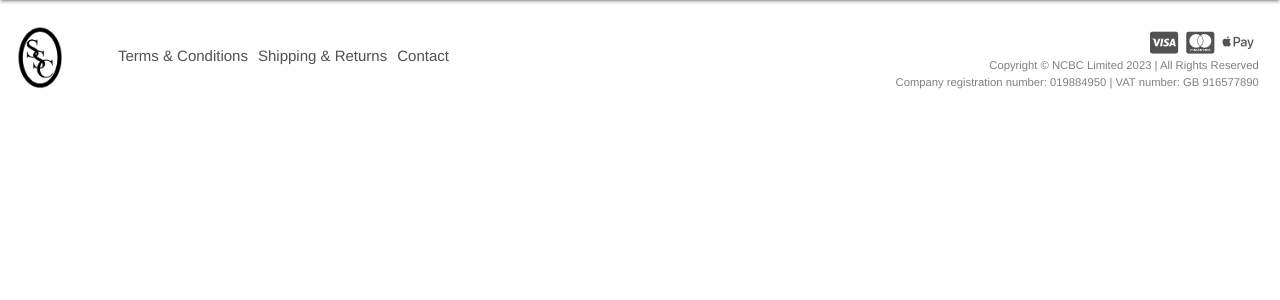
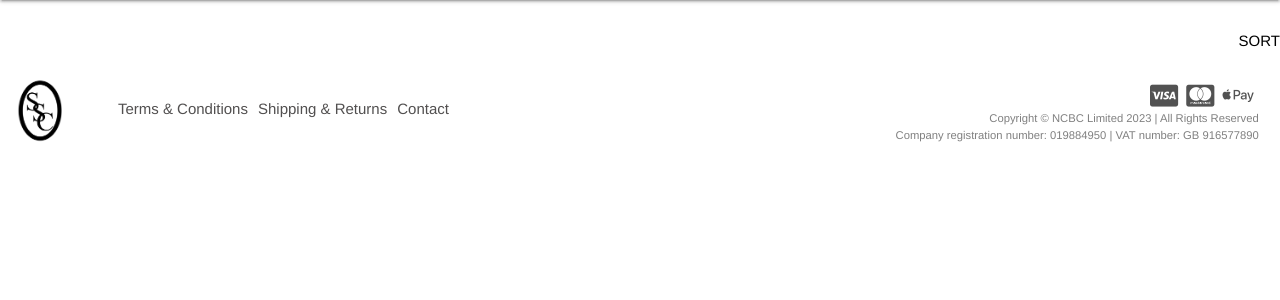
Before and after one commit to nccadman19/southville-sporting-club, a Django app: page /products/ in a window 1280 px wide. Shown: the part 110-410 px from the top of the page. Run offline with Django 4.2, Linux system fonts and the light colour scheme; data that the repository does not hold is empty; parts of the project's set-up code (start-up, migrations or seed data) failed here and were passed over; some libraries are stand-ins or nearby versions.

Commit message:
Added category filtering to the product list view and modified the filter dropdown in the HTML template to allow filtering products by category and sorting options.

```diff
--- /dev/null
+++ b/products/static/products/js/products.js
@@ -0,0 +1,12 @@
+document.addEventListener('DOMContentLoaded', function () {
+    // Initialize sidenav
+    var sidenavElems = document.querySelectorAll('.sidenav');
+    var sidenavInstances = M.Sidenav.init(sidenavElems);
+
+    // Initialize the specific dropdown trigger with click option and coverTrigger
+    var specificDropdownElem = document.querySelector('.specific-dropdown-trigger');
+    var dropdownOptions = { alignment: 'right', coverTrigger: false, closeOnClick: true };
+    var specificDropdownInstance = M.Dropdown.init(specificDropdownElem, dropdownOptions);
+
+    // ...rest of your JavaScript code
+});
--- a/products/templates/products/products.html
+++ b/products/templates/products/products.html
@@ -5,8 +5,39 @@
 <link href="{% static 'products/css/products.css' %}" type="text/css" rel="stylesheet" media="screen,projection" />
 {% endblock %}
 
+{% block extra_js %}
+<script src="{% static 'products/js/products.js' %}"></script>
+{% endblock %}
+
 {% block content %}
 <div class="section no-pad-bot" id="index-banner">
+    <div class="container">
+        <ul class="right">
+            <li class="specific-dropdown-trigger black-text" data-target="dropdown-filter">SORT</li>
+            <ul id="dropdown-filter" class="dropdown-content">
+                <li>
+                    <a href="{% url 'products' %}?sort=price&direction=desc{% if selected_category %}&category={{ selected_category }}{% endif %}">
+                        Price, High to Low
+
+                    </a>
+                </li>
+                <li>
+                    <a href="{% url 'products' %}?sort=price&direction=asc{% if selected_category %}&category={{ selected_category }}{% endif %}">
+                        Price, Low to High
+                    </a>
+                </li>
+                <li>
+                    <a href="{% url 'products' %}?sort=name&direction=asc{% if selected_category %}&category={{ selected_category }}{% endif %}">
+                        Alphabetically, A-Z
+                    </a>
+                </li>
+                <li>
+                    <a href="{% url 'products' %}?sort=name&direction=desc{% if selected_category %}&category={{ selected_category }}{% endif %}">
+                        Alphabetically, Z-A
+                    </a>
+                </li>
+            </ul>
+    </div>
     <div class="container">
         <div class="row">
             {% for product in products %}
--- a/products/views.py
+++ b/products/views.py
@@ -2,14 +2,30 @@ from django.shortcuts import render, redirect, reverse, get_object_or_404
 from django.contrib import messages
 from django.db.models import Q
 from .models import Product, Category
+from django.db.models.functions import Lower
 
 def product_list(request):
     # Retrieve all products from the database
     products = Product.objects.all()
     query = None
     category = None
+    sort = None
+    direction = None
 
     if request.GET:
+        if 'sort' in request.GET:
+            sortkey = request.GET['sort']
+            sort = sortkey
+            if sortkey == 'name':
+                sortkey = 'lower_name'
+                products = products.annotate(lower_name=Lower('name'))
+
+            if 'direction' in request.GET:
+                direction = request.GET['direction']
+                if direction == 'desc':
+                    sortkey = f'-{sortkey}'
+            products = products.order_by(sortkey)
+
         if 'q' in request.GET:
             query = request.GET['q']
             if not query:
@@ -28,6 +44,8 @@ def product_list(request):
             if category:
                 products = products.filter(category__name=category)
 
+    current_sorting = f'{sort}_{direction}'
+
     categories = Category.objects.all()
 
     context = {
@@ -36,6 +54,8 @@ def product_list(request):
         'search_term': query,
         'categories': categories,
         'selected_category': category,
+        'current_categories': categories,
+        'current_sorting': current_sorting,
     }
     return render(request, 'products/products.html', context)
 
```
Also changed, not shown: README.md.
